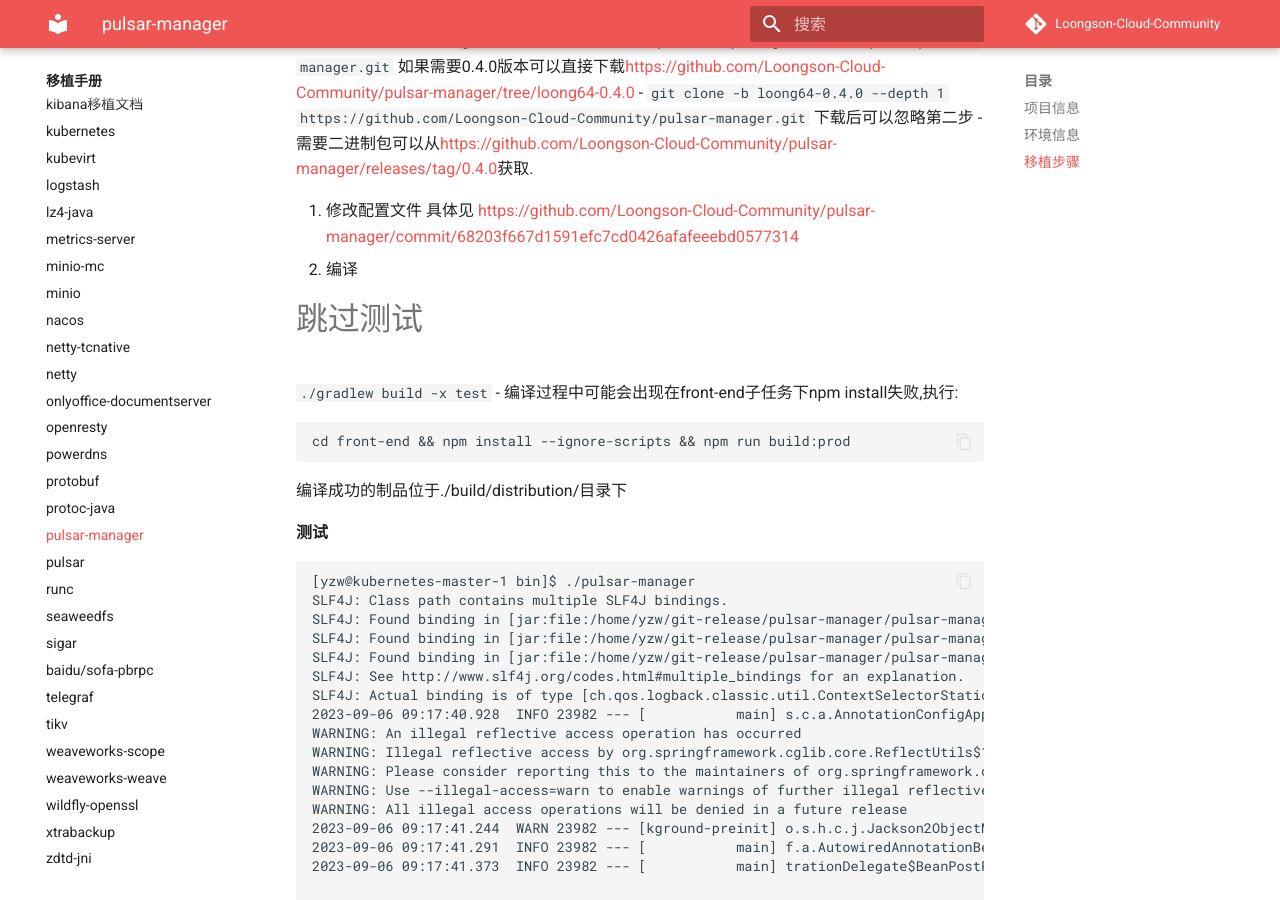
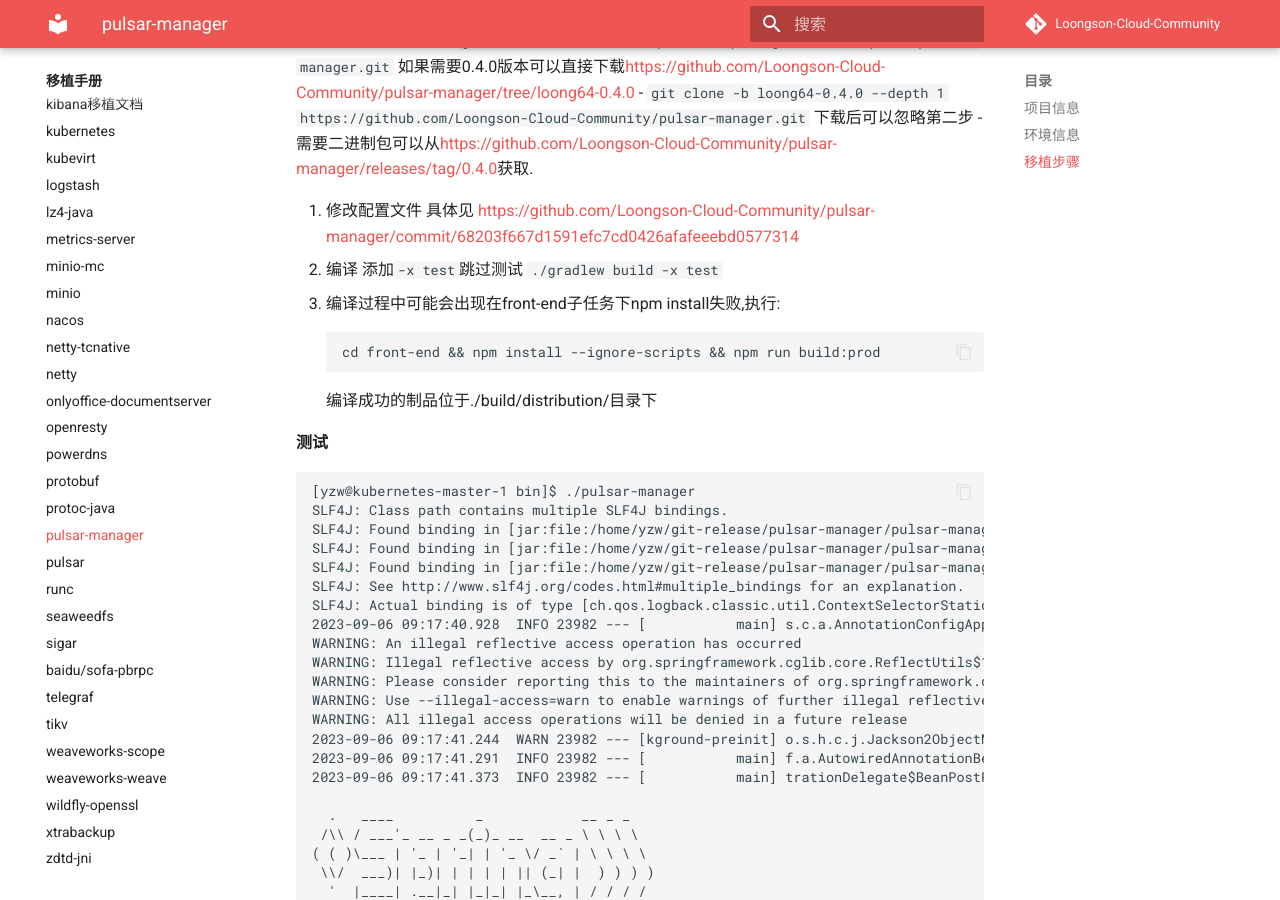
Before and after one commit to Loongson-Cloud-Community/Loongson-Cloud-Community, an MkDocs documentation site: the page built from docs/移植手册/pulsar-manager.md, in a window 1280 px wide and 900 px high, scrolled down 1020 px. Built offline with MkDocs 1.6.1 and Material for MkDocs 9.7.7, drawn with Linux system fonts in a browser that asks for light colours; comment, search, counter and statistics services are not loaded.

Commit message:
Update pulsar-manager.md

````diff
--- a/docs/移植手册/pulsar-manager.md
+++ b/docs/移植手册/pulsar-manager.md
@@ -39,15 +39,15 @@
    - 需要二进制包可以从[https://github.com/Loongson-Cloud-Community/pulsar-manager/releases/tag/0.4.0](https://github.com/Loongson-Cloud-Community/pulsar-manager/releases/tag/0.4.0)获取.
 
 2. 修改配置文件
-具体见 [https://github.com/Loongson-Cloud-Community/pulsar-manager/commit/68203f667d1591efc7cd0426afafeeebd0577314](https://github.com/Loongson-Cloud-Community/pulsar-manager/commit/68203f667d1591efc7cd0426afafeeebd0577314)
+   具体见 [https://github.com/Loongson-Cloud-Community/pulsar-manager/commit/68203f667d1591efc7cd0426afafeeebd0577314](https://github.com/Loongson-Cloud-Community/pulsar-manager/commit/68203f667d1591efc7cd0426afafeeebd0577314)
 3. 编译
-#跳过测试
-` ./gradlew build -x test `
- - 编译过程中可能会出现在front-end子任务下npm install失败,执行:
+   添加`-x test`跳过测试
+   ` ./gradlew build -x test `
+   - 编译过程中可能会出现在front-end子任务下npm install失败,执行:
    ```
    cd front-end && npm install --ignore-scripts && npm run build:prod
    ```
-编译成功的制品位于./build/distribution/目录下
+   编译成功的制品位于./build/distribution/目录下
 
 __测试__
 
````
